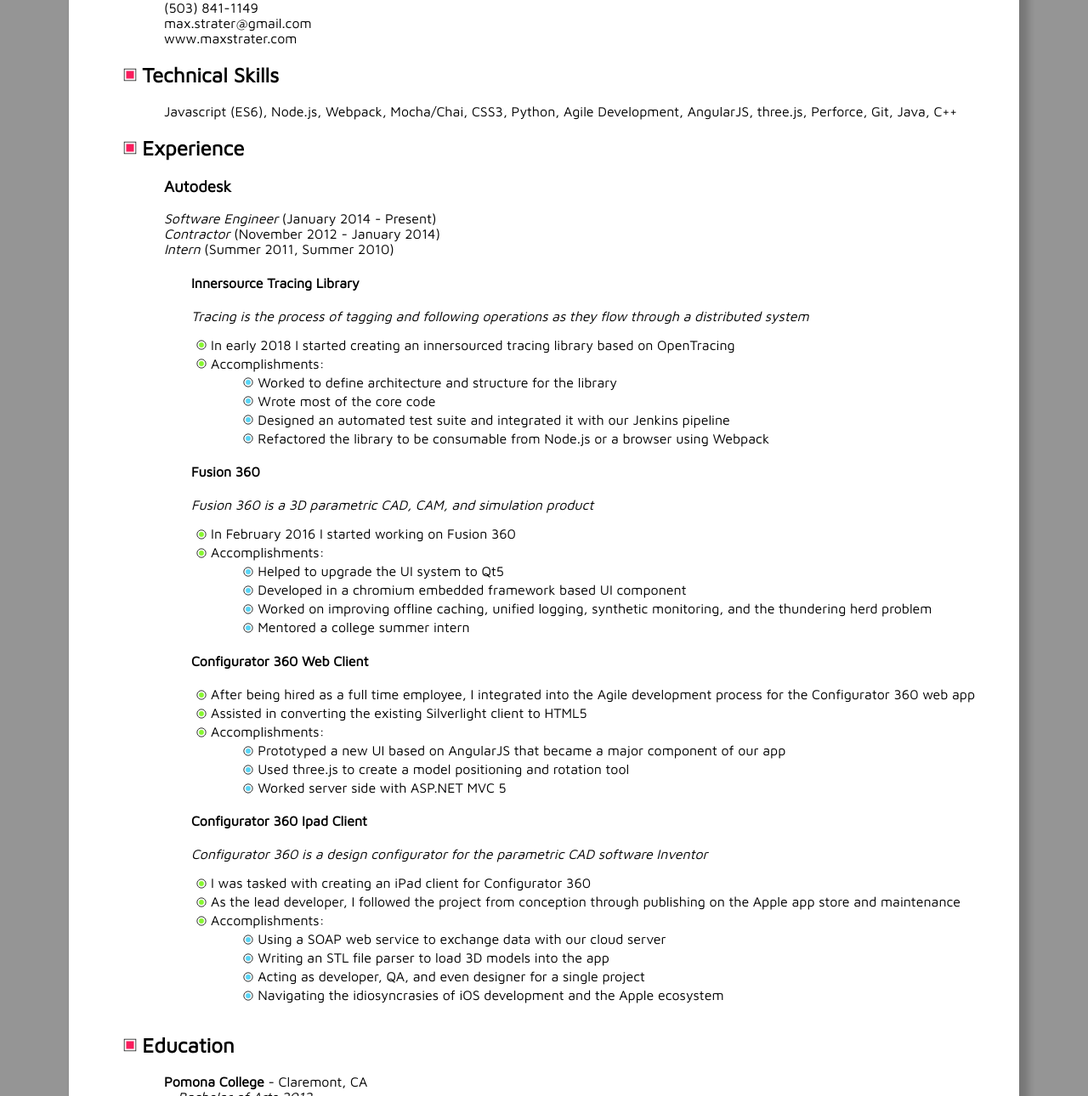
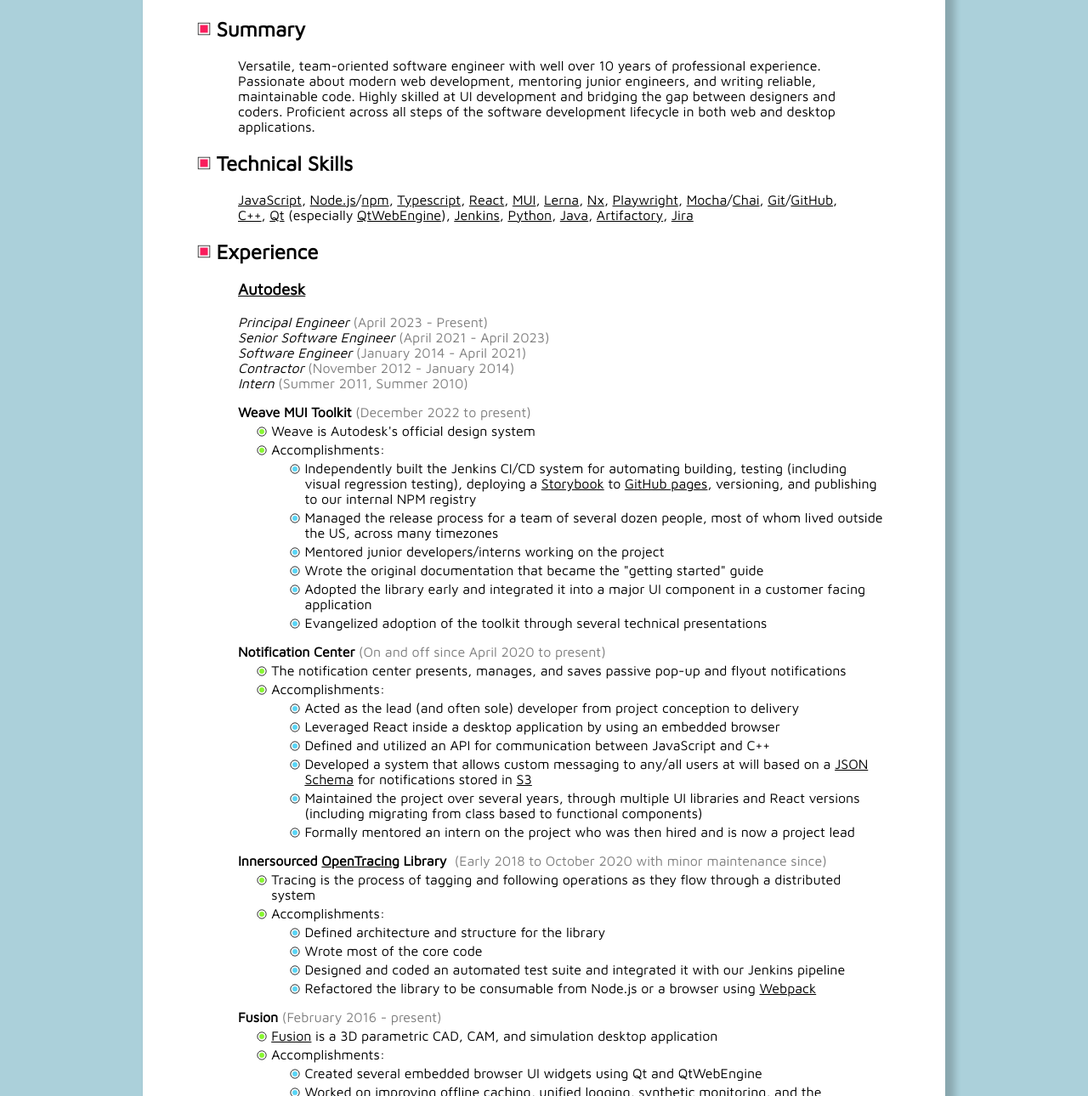
Before and after one commit to mstrater/mstrater.github.io, a plain HTML site: page resume/StraterResume.html in a window 1280 px wide. Shown: the part 200-1490 px from the top of the page at 85% size. Drawn offline with Linux system fonts and the light colour scheme.

Commit message:
2024 update (#1)
* backup

* backup

* backup

* rename css files

* Finally update to css grid!!!

* More fixes on the homepage

* backup some work

* backup

* backup

* backup

* backup

* backup

* minor edits to resume

* Minor edit and pdf/txt update

* autoformatting

```diff
--- a/styles.css
+++ b/index.css
@@ -9,7 +9,8 @@
 	font-family: 'Maven Pro', sans-serif;
 }
 
-html, body {
+html,
+body {
 	margin: 0;
 	padding: 0;
 }
@@ -17,6 +18,7 @@
 a {
 	color: #57d5f7;
 }
+
 a:hover {
 	color: #87f72f;
 }
@@ -36,23 +38,25 @@
 	align-items: center;
 	justify-content: center;
 }
+
 #logo img {
 	height: 5rem;
 	width: 5rem;
 }
+
 #logo h1 {
 	display: inline-block;
 	font-size: 3.5rem;
-	margin: 1rem 0 1rem 1rem;
+	margin: 0.5rem 0 0.5rem 1rem;
 	white-space: nowrap;
 }
 
 #email a {
-	font-size: 1.5rem;
+	font-size: 1.3rem;
 }
 
 #intro {
-	font-size: 1.3rem;
+	font-size: 1.1rem;
 	max-width: 60rem;
 	margin-top: 1rem;
 }
@@ -62,49 +66,61 @@
 }
 
 #projectsContainer {
-	display: flex;
-	flex-wrap: wrap;
+	display: grid;
+	grid-template-columns: repeat(auto-fill, 30rem);
 	justify-content: center;
 }
+
 .project {
-	max-width: 30rem;
-	margin: 1rem;
-	/* IE bug */
-	min-width: 1px;
+	margin: 1rem 0.5rem 0 0.5rem;
 }
+
 .project h2 {
 	margin: 0;
 }
+
 .projectTitle {
 	display: flex;
 	align-items: center;
 	margin-bottom: 1rem;
 }
+
 .projectTitle img {
 	width: 1rem;
 	height: 1rem;
 	margin-right: 0.4rem;
 }
+
 .projectContent {
 	width: 100%;
 	display: flex;
 	flex-direction: column;
 }
+
 .projectImgLink {
-	background-color:#87f72f;
+	background-color: #87f72f;
 	/* IE bug */
 	overflow: hidden;
 }
-.projectImgLink img{
+
+.projectImgLink img {
 	width: 100%;
-	display:block;
+	display: block;
+	object-fit: cover;
+	height: 17rem;
 }
+
 .projectImgLink img:hover {
 	filter: opacity(70%);
+}
+
+.projectDescription p {
+	/* override default margin */
+	margin-bottom: 0;
 }
 
 footer {
 	display: flex;
 	justify-content: center;
-	margin-bottom: 1rem;
+	margin: 1rem 0;
 }
--- a/resume/StraterResume.html
+++ b/resume/StraterResume.html
@@ -1,5 +1,6 @@
 <!doctype html>
 <html lang="en">
+
 <head>
 	<meta charset="utf-8">
 	<title>Resume - Max Strater</title>
@@ -9,8 +10,7 @@
 	<link href="https://fonts.googleapis.com/css?family=Maven+Pro" rel="stylesheet">
 	<!--Backup local font if I decide not to use Google Fonts-->
 	<!--<link href="../fonts/MavenPro.css" rel="stylesheet">-->
-	<link rel="stylesheet" href="styles.css">
-
+	<link rel="stylesheet" href="resume.css">
 	<link rel="apple-touch-icon" sizes="180x180" href="../assets/favicon/apple-touch-icon.png">
 	<link rel="icon" type="image/png" sizes="32x32" href="../assets/favicon/favicon-32x32.png">
 	<link rel="icon" type="image/png" sizes="16x16" href="../assets/favicon/favicon-16x16.png">
@@ -19,134 +19,201 @@
 	<meta name="msapplication-TileColor" content="#2b5797">
 	<meta name="theme-color" content="#ffffff">
 </head>
+
 <body>
 	<div id="container">
 		<div id="resume">
+			<div id="breadcrumb">&lt; <a href="../">Home</a></div>
+			<div id="formatLinks">
+				Also available as a <a href="StraterResume.pdf">PDF</a> and in <a href="StraterResume.txt">plaintext</a>
+			</div>
 			<header>
-				<img src="../assets/mpixellogo.svg" alt="M pixel logo"/>
+				<img src="../assets/mpixellogo.svg" alt="M pixel logo" />
 				<h1>Max Strater</h1>
 				<div id="space">
 				</div>
-				<div id="links">
-					Also available as <a href="StraterResume.pdf">PDF</a> and <a href="StraterResume.txt">plain text</a>
+				<div id="contactInfo">
+					<a href="mailto:max.strater@gmail.com" target="_blank">max.strater@gmail.com</a><br />
+					<a href="https://www.maxstrater.com">maxstrater.com</a><br />
+					(503) 841-1149<br />
+					Portland, OR<br />
 				</div>
 			</header>
-			<div id="contact" class="leftMargin">
-				(503) 841-1149<br/>
-				max.strater@gmail.com<br/>
-				www.maxstrater.com
+			<div>
+				<div class="mainHeading">
+					<img src="../assets/reddot.svg" />
+					<h2>Summary</h2>
 				</div>
-			<div id="skills">
+				<div class="leftMargin rightMargin">
+					Versatile, team-oriented software engineer with well over 10 years of professional experience.
+					Passionate about modern web development, mentoring junior engineers, and writing reliable,
+					maintainable code. Highly skilled at UI development and bridging the gap between designers and
+					coders. Proficient across all steps of the software development lifecycle in both web and desktop
+					applications.
+				</div>
+			</div>
+			<div>
 				<div class="mainHeading">
-					<img src="../assets/reddot.svg"/>
+					<img src="../assets/reddot.svg" />
 					<h2>Technical Skills</h2>
 				</div>
-				<div class="leftMargin">
-					Javascript (ES6), Node.js, Webpack, Mocha/Chai, CSS3, Python, Agile Development, AngularJS, three.js, Perforce, Git, Java, C++
+				<div class="leftMargin rightMargin">
+					<a href="https://developer.mozilla.org/en-US/docs/Web/JavaScript" target="_blank">JavaScript</a>,
+					<a href="https://nodejs.org/en/" target="_blank">Node.js</a>/<a href="https://www.npmjs.com/"
+						target="_blank">npm</a>,
+					<a href="https://www.typescriptlang.org/" target="_blank">Typescript</a>,
+					<a href="https://reactjs.org/" target="_blank">React</a>,
+					<a href="https://mui.com/" target="_blank">MUI</a>,
+					<a href="https://lerna.js.org/" target="_blank">Lerna</a>,
+					<a href="https://nx.dev/" target="_blank">Nx</a>,
+					<a href="https://playwright.dev/" target="_blank">Playwright</a>,
+					<a href="https://mochajs.org/" target="_blank">Mocha</a>/<a href="https://www.chaijs.com/"
+						target="_blank">Chai</a>,
+					<a href="https://git-scm.com/" target="_blank">Git</a>/<a href="https://github.com/"
+						target="_blank">GitHub</a>,
+					<a href="https://isocpp.org/" target="_blank">C++</a>,
+					<a href="https://www.qt.io/" target="_blank">Qt</a> (especially <a
+						href="https://wiki.qt.io/QtWebEngine" target="_blank">QtWebEngine</a>),
+					<a href="https://www.jenkins.io/" target="_blank">Jenkins</a>,
+					<a href="https://www.python.org/" target="_blank">Python</a>,
+					<a href="https://www.java.com/en/" target="_blank">Java</a>,
+					<a href="https://jfrog.com/artifactory/" target="_blank">Artifactory</a>,
+					<a href="https://www.atlassian.com/software/jira" target="_blank">Jira</a>
 				</div>
 			</div>
-			<div id="experience">
+			<div>
 				<div class="mainHeading">
-					<img src="../assets/reddot.svg"/>
+					<img src="../assets/reddot.svg" />
 					<h2>Experience</h2>
 				</div>
 				<div class="leftMargin">
-					<div class="experienceItem">
-						<h3>Autodesk</h3>
-						<i>Software Engineer</i> (January 2014 - Present)</br>
-						<i>Contractor</i> (November 2012 - January 2014)</br>
-						<i>Intern</i> (Summer 2011, Summer 2010)</br>
+					<h3><a href="https://www.autodesk.com/" target="_blank">Autodesk</a></h3>
+					<div class="titles">
+						<i>Principal Engineer</i><span class="timeSpan">(April 2023 - Present)</span></br>
+						<i>Senior Software Engineer</i><span class="timeSpan">(April 2021 - April 2023)</span></br>
+						<i>Software Engineer</i><span class="timeSpan">(January 2014 - April 2021)</span></br>
+						<i>Contractor</i><span class="timeSpan">(November 2012 - January 2014)</span></br>
+						<i>Intern</i><span class="timeSpan">(Summer 2011, Summer 2010)</span></br>
+					</div>
+					<div class="project">
+						<h4>Weave MUI Toolkit</h4><span class="timeSpan">(December 2022 to present)</span>
 						<ul>
-							<div>
-								<h4 id="tracing">Innersource Tracing Library</h4>
-								<div class="productDescription">
-									<i>Tracing is the process of tagging and following operations as they flow through a distributed system</i>
-								</div>
-								<li>In early 2018 I started creating an innersourced tracing library based on OpenTracing</li>
+							<li>Weave is Autodesk's official design system</li>
 							<li>Accomplishments:
 								<ul>
-										<li>Worked to define architecture and structure for the library</li>
-										<li>Wrote most of the core code</li>
-										<li>Designed an automated test suite and integrated it with our Jenkins pipeline</li>
-										<li>Refactored the library to be consumable from Node.js or a browser using Webpack</li>
+									<li>Independently built the Jenkins CI/CD system for automating building, testing
+										(including visual regression testing), deploying a <a
+											href="https://storybook.js.org/" target="_blank">Storybook</a> to <a
+											href="https://pages.github.com/" target="_blank">GitHub pages</a>,
+										versioning, and publishing to our internal NPM registry</li>
+									<li>Managed the release process for a team of several dozen people, most of whom
+										lived outside the US, across many timezones</li>
+									<li>Mentored junior developers/interns working on the project</li>
+									<li>Wrote the original documentation that became the "getting started" guide</li>
+									<li>Adopted the library early and integrated it into a major UI component in a
+										customer facing application</li>
+									<li>Evangelized adoption of the toolkit through several technical presentations</li>
 								</ul>
 							</li>
+						</ul>
 					</div>
-							<div>
-								<h4 id="fusion">Fusion 360</h4>
-								<div class="productDescription">
-									<i>Fusion 360 is a 3D parametric CAD, CAM, and simulation product</i>
-								</div>
-								<li>In February 2016 I started working on Fusion 360</li>
+					<div class="project">
+						<h4>Notification Center</h4><span class="timeSpan">(On and off since April 2020 to
+							present)</span>
+						<ul>
+							<li>The notification center presents, manages, and saves passive pop-up and flyout
+								notifications</li>
 							<li>Accomplishments:
 								<ul>
-										<li>Helped to upgrade the UI system to Qt5</li>
-										<li>Developed in a chromium embedded framework based UI component</li>
-										<li>Worked on improving offline caching, unified logging, synthetic monitoring, and the thundering herd problem</li>
-										<li>Mentored a college summer intern</li>
+									<li>Acted as the lead (and often sole) developer from project conception to delivery
+									</li>
+									<li>Leveraged React inside a desktop application by using an embedded browser</li>
+									<li>Defined and utilized an API for communication between JavaScript and C++</li>
+									<li>Developed a system that allows custom messaging to any/all users at will based
+										on a <a href="https://json-schema.org/" target="_blank">JSON Schema</a> for
+										notifications stored in <a href="https://aws.amazon.com/s3/"
+											target="_blank">S3</a></li>
+									<li>Maintained the project over several years, through multiple UI libraries and
+										React versions (including migrating from class based to functional components)
+									</li>
+									<li>Formally mentored an intern on the project who was then hired and is now a
+										project lead</li>
 								</ul>
 							</li>
+						</ul>
 					</div>
-							<div>
-								<h4>Configurator 360 Web Client</h4>
-								<li>After being hired as a full time employee, I integrated into the Agile development process for the Configurator 360 web app</li>
-								<li>Assisted in converting the existing Silverlight client to HTML5</li>
+					<div class="project">
+						<h4>Innersourced <a href="https://opentracing.io/" target="_blank">OpenTracing</a> Library</h4>
+						<span class="timeSpan">(Early 2018 to October 2020 with minor maintenance since)</span>
+						<ul>
+							<li>Tracing is the process of tagging and following operations as they flow through a
+								distributed system</li>
 							<li>Accomplishments:
 								<ul>
-										<li>Prototyped a new UI based on AngularJS that became a major component of our app</li>
-										<li>Used three.js to create a model positioning and rotation tool</li>
-										<li>Worked server side with ASP.NET MVC 5</li>
+									<li>Defined architecture and structure for the library</li>
+									<li>Wrote most of the core code</li>
+									<li>Designed and coded an automated test suite and integrated it with our Jenkins
+										pipeline</li>
+									<li>Refactored the library to be consumable from Node.js or a browser using <a
+											href="https://webpack.js.org/" target="_blank">Webpack</a></li>
 								</ul>
 							</li>
+						</ul>
 					</div>
-							<div>
-								<h4 class="printBreak">Configurator 360 Ipad Client</h4>
-								<div class="productDescription">
-									<i>Configurator 360 is a design configurator for the parametric CAD software Inventor</i>
-								</div>
-								<li>I was tasked with creating an iPad client for Configurator 360</li>
-								<li>As the lead developer, I followed the project from conception through publishing on the Apple app store and maintenance</li>
+					<div class="project">
+						<h4>Fusion</h4><span class="timeSpan">(February 2016 - present)</span>
+						<ul>
+							<li><a href="https://www.autodesk.com/products/fusion-360/overview"
+									target="_blank">Fusion</a> is a 3D parametric CAD, CAM, and simulation desktop
+								application</li>
 							<li>Accomplishments:
 								<ul>
-										<li>Using a SOAP web service to exchange data with our cloud server</li>
-										<li>Writing an STL file parser to load 3D models into the app</li>
-										<li>Acting as developer, QA, and even designer for a single project</li>
-										<li>Navigating the idiosyncrasies of iOS development and the Apple ecosystem</li>
+									<li>Created several embedded browser UI widgets using Qt and QtWebEngine</li>
+									<li>Worked on improving offline caching, unified logging, synthetic monitoring, and
+										the thundering herd problem</li>
+									<li>Formally mentored a college summer intern</li>
 								</ul>
 							</li>
+						</ul>
 					</div>
+					<div class="project">
+						<h4><a href="https://www.autodesk.com/products/configurator-360/overview"
+								target="_blank">Configurator 360</a> Web and iPad Clients</h4><span
+							class="timeSpan">(November 2012 - February 2016)</span>
+						<ul>
+							<li>Configurator 360 was a design configurator for the parametric CAD software <a
+									href="https://www.autodesk.com/products/inventor/overview"
+									target="_blank">Inventor</a></li>
+							<li>Accomplishments:
+								<ul>
+									<li>Prototyped a new UI based on <a href="https://angularjs.org/"
+											target="_blank">AngularJS</a> that became a major component of our app</li>
+									<li>Used <a href="https://threejs.org/" target="_blank">three.js</a> to create a
+										model positioning and rotation tool</li>
+									<li>Worked server side with <a
+											href="https://dotnet.microsoft.com/en-us/apps/aspnet/mvc"
+											target="_blank">ASP.NET MVC 5</a></li>
+									<li>As the lead (and usually sole) developer of the iPad app, followed the project
+										from conception through publishing on the Apple app store and maintenance</li>
+									<li>Wrote an STL file parser to load 3D models</li>
+								</ul>
+							</li>
 						</ul>
 					</div>
 				</div>
 			</div>
-			<div id="education">
+			<div>
 				<div class="mainHeading">
-					<img src="../assets/reddot.svg"/>
+					<img src="../assets/reddot.svg" />
 					<h2>Education</h2>
 				</div>
 				<div class="leftMargin">
 					<div class="educationItem">
-						<b>Pomona College</b> - Claremont, CA</br>
+						<b><a href="https://www.pomona.edu/" target="_blank">Pomona College</a></b> - Claremont, CA</br>
 						<div class="educationItemDescription">
 							<i>Bachelor of Arts 2012</i></br>
 							Major: Mathematics</br>
 							Minor: Computer Science</br>
-							Thesis Title: Universal Computation in Elementary Cellular Automata
-						</div>
-					</div>
-					<div class="educationItem">
-						<b>Hack Reactor corporate training at Autodesk</b></br>
-						<div class="educationItemDescription">
-							<i>Javascript boot camp</i></br>
-							Worked with: Node.js, Express, React, SqLite, Mocha, Chai, etc.
-						</div>
-					</div>
-					<div lass="educationItem">
-						<b>Moving Up to Modern C++</b></br>
-						<div class="educationItemDescription">
-							<i>Corporate training at Autodesk</i></b>
-							"An Introduction to Modern C++ for C++ Programmers."</br>
-							Offered by BDSoft
 						</div>
 					</div>
 				</div>
@@ -154,4 +221,5 @@
 		</div>
 	</div>
 </body>
+
 </html>
--- /dev/null
+++ b/resume/resume.css
@@ -0,0 +1,195 @@
+/*
+Red = #f91c5c rgb(249, 28, 92)
+Green = #87f72f rgb(135, 247, 47)
+Blue = #57d5f7 rgb(87, 213, 247)
+*/
+
+* {
+	box-sizing: border-box;
+	font-family: 'Maven Pro', sans-serif;
+}
+
+html,
+body {
+	margin: 0;
+	padding: 0;
+	color: #000;
+	background-color: #abd0da;
+}
+
+a {
+	color: #000;
+}
+
+a:hover {
+	color: #87f72f
+}
+
+#container {
+	display: flex;
+	justify-content: center;
+}
+
+#resume {
+	/* Required to make the positioning of the breadcrumb work */
+	position: relative;
+	background-color: #fff;
+	margin: 2.5rem 2rem;
+	max-width: 59rem;
+	padding: 1rem 4rem 4rem 4rem;
+	box-shadow: 0.5rem 0.5rem 0.5rem 0.2rem rgba(0, 0, 0, 0.2);
+}
+
+#breadcrumb {
+	position: absolute;
+	left: 0;
+	top: -2rem;
+}
+
+#formatLinks {
+	position: absolute;
+	right: 0;
+	top: -2rem;
+}
+
+/* The header links should mostly look like normal links */
+#formatLinks a {
+	color: #f91c5c;
+}
+
+#formatLinks a:hover {
+	color: #87f72f;
+}
+
+header {
+	display: flex;
+	align-items: center;
+	margin-top: 2rem;
+}
+
+header img {
+	height: 5rem;
+	width: 5rem;
+	margin: 1rem 1rem 1rem 0;
+}
+
+header h1 {
+	font-size: 3.5rem;
+	margin: 1rem 0;
+}
+
+header #space {
+	flex: 1 1 auto;
+}
+
+.leftMargin {
+	margin-left: 3rem;
+}
+
+.rightMargin {
+	margin-right: 3rem;
+}
+
+#contactInfo {
+	text-align: end;
+}
+
+.mainHeading {
+	display: flex;
+	align-items: center;
+}
+
+.mainHeading img {
+	width: 1rem;
+	height: 1rem;
+	margin-right: 0.4rem;
+}
+
+h3:first-of-type {
+	margin-top: 0;
+}
+
+.timeSpan {
+	opacity: 0.5;
+}
+
+.timeSpan::before {
+	content: "\00a0";
+}
+
+.titles {
+	margin-bottom: 1rem;
+}
+
+.project:has(+ .project) {
+	margin-bottom: 1rem;
+}
+
+.project h4 {
+	display: inline;
+}
+
+ul {
+	padding-left: 1rem;
+	list-style-type: none;
+	margin: 0;
+}
+
+ul li {
+	padding-left: 1.2rem;
+	background-image: url(assets/greendot.svg);
+	background-position: 0 0.1rem;
+	background-size: 1rem 1rem;
+	background-repeat: no-repeat;
+	margin: 0.25rem;
+}
+
+ul li ul li {
+	background-image: url(assets/bluedot.svg);
+}
+
+.educationItem {
+	margin-bottom: 1rem;
+}
+
+.educationItemDescription {
+	margin-left: 1rem;
+}
+
+@media print {
+	* {
+		/* Force background images to render when printing */
+		/* Should be the standard eventually */
+		print-color-adjust: exact !important;
+		/* Chrome, Safari */
+		-webkit-print-color-adjust: exact !important;
+	}
+
+	#resume {
+		background-color: none;
+		margin: 0;
+		padding: 0;
+		box-shadow: none;
+	}
+
+	#breadcrumb {
+		display: none;
+	}
+
+	#formatLinks {
+		display: none;
+	}
+
+	header {
+		margin-top: -1rem;
+	}
+
+	/* Uncomment this to remove link underline in most cases */
+	/* Useful for creating a pdf intended for actual print */
+	/*
+	a:link { text-decoration: none; }
+	a:visited { text-decoration: none; }
+	a:hover { text-decoration: none; }
+	a:active { text-decoration: none; }
+	*/
+}
--- a/resume/styles.css
+++ /dev/null
@@ -1,123 +0,0 @@
-/*
-Red = #f91c5c rgb(249, 28, 92)
-Green = #87f72f rgb(135, 247, 47)
-Blue = #57d5f7 rgb(87, 213, 247)
-*/
-
-* {
-	box-sizing: border-box;
-	font-family: 'Maven Pro', sans-serif;
-}
-
-html, body {
-	margin: 0;
-	padding: 0;
-	background-color: #959595;
-}
-
-a {
-	color: #57d5f7;
-}
-
-#container {
-	display: flex;
-	justify-content: center;
-}
-
-#resume {
-	background-color: #fff;
-	margin: 2.5rem 2rem;
-	padding: 1rem 1rem 4rem 4rem;
-	box-shadow: 0.5rem 0.5rem 0.5rem 0.2rem rgba(0, 0, 0, 0.2);
-}
-
-header {
-	display: flex;
-	align-items: center;
-}
-header img {
-	height: 5rem;
-	width: 5rem;
-	margin: 3rem 1rem 1rem 0;
-}
-header h1 {
-	font-size: 3.5rem;
-	margin: 3rem 0 1rem 0;
-}
-header #links {
-	align-self: flex-start;
-	margin: 1rem;
-}
-header #space {
-	flex: 1 1 auto;
-}
-
-.leftMargin {
-	margin-left: 3rem;
-}
-
-.mainHeading {
-	display: flex;
-	align-items: center;
-}
-.mainHeading img {
-	width: 1rem;
-	height: 1rem;
-	margin-right: 0.4rem;
-}
-
-h3:first-of-type {
-	margin-top: 0;
-}
-
-.productDescription {
-	margin-bottom: 1rem;
-}
-
-ul {
-	padding-left: 2rem;
-	list-style-type: none;
-	margin-right: 2rem;
-}
-ul li {
-	padding-left: 1.2rem;
-	background-image: url(assets/greendot.svg);
-	background-position: 0 0.1rem;
-	background-size: 1rem 1rem;
-	background-repeat: no-repeat;
-	margin: 0.25rem;
-}
-ul li ul li {
-	background-image: url(assets/bluedot.svg);
-}
-
-.educationItem {
-	margin-bottom: 1rem;
-}
-.educationItemDescription {
-	margin-left: 1rem;
-}
-
-@media print {
-	* {
-		/* Force background images to render when printing */
-		-webkit-print-color-adjust: exact !important; /* Chrome, Safari */
-		color-adjust: exact !important;  /* Firefox */
-	}
-	#resume {
-		background-color: none;
-		margin: 0;
-		padding: 0;
-		box-shadow: none;
-	}
-	header {
-		margin-top: -3rem;
-	}
-	header #links {
-		display: none;
-	}
-	.printBreak {
-		/* break-inside: avoid; was not working :( */
-		margin-top: 1rem;
-	}
-}
```
Also changed, not shown: index.html (+70 -21 lines), assets/cabin.jpg (added), assets/sinusoidRing.png (added), resume/StraterResume.txt, 2 other files. Lines whose indentation alone changed are shown as unchanged.
